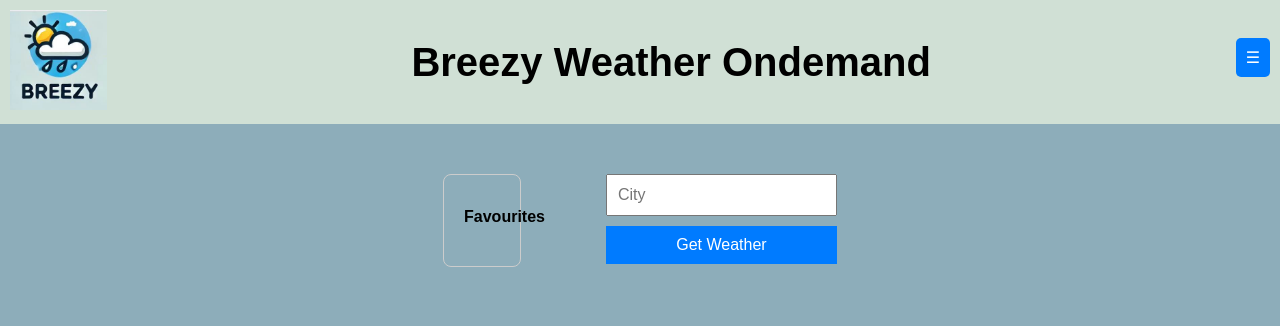
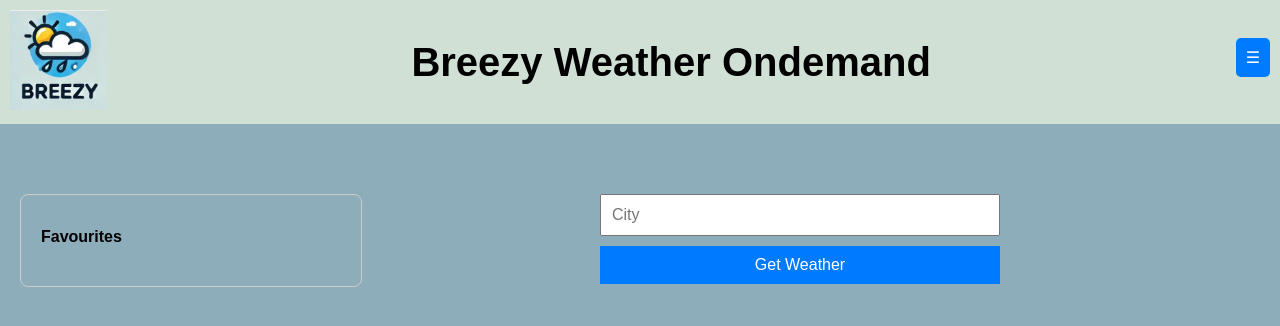
Before and after one commit to Rob-Baglow-9269/Breezy_app, a React (Create React App) app in the folder client/: page / in a window 1280 px wide. Shown: the top 326 px of the page. Built offline with nearby package versions, Linux system fonts and the light colour scheme; the HTML template or start-up script is replaced by a standard one.

Commit message:
fix 2 for favs

```diff
--- a/client/src/components/Weather/Favourites.css
+++ b/client/src/components/Weather/Favourites.css
@@ -1,8 +1,7 @@
 /* components/Weather/Favourites.css */
 .favourites-container {
-    width: 25%;
+    width: 100%;
     padding: 20px;
-    margin-right: 20px;
     border: 1px solid #ccc;
     border-radius: 8px;
     font-family: sans-serif;
--- a/client/src/components/Weather/WeatherDisplay.css
+++ b/client/src/components/Weather/WeatherDisplay.css
@@ -1,14 +1,32 @@
+/* components/Weather/WeatherDisplay.css */
 .weather-container {
   display: flex;
-  justify-content: center;
+  justify-content: space-between;
   align-items: flex-start;
   margin-top: 20px;
+  padding: 20px;
 }
 
 .favourites-wrapper {
+  flex: 1;
+  max-width: 300px; /* Adjust the width as needed */
   margin-right: 20px;
 }
 
 .weather-display {
+  flex: 2;
   text-align: center;
 }
+
+.weather-form {
+  margin-bottom: 20px; /* Space between form and weather info */
+}
+
+.weather-info {
+  margin-top: 20px; /* Space between form and weather info */
+}
+
+.weather-info button {
+  display: block;
+  margin: 10px auto; /* Center the Save button */
+}
--- a/client/src/components/Weather/WeatherDisplay.js
+++ b/client/src/components/Weather/WeatherDisplay.js
@@ -64,15 +64,13 @@ const WeatherDisplay = ({ isLoggedIn }) => {
         <form onSubmit={fetchWeather}>
           <input type="text" placeholder="City" value={city} onChange={(e) => setCity(e.target.value)} />
           <button type="submit">Get Weather</button>
-          {weather && (
-            <button type="button" onClick={saveFavourite}>Save</button>
-          )}
         </form>
         {weather && (
           <div className="weather-info">
             <h3>Weather in {weather.city}, {weather.country}</h3>
             <p>Temperature: {weather.temperature}°C</p>
             <p>Condition: {weather.condition}</p>
+            <button type="button" onClick={saveFavourite}>Save</button>
           </div>
         )}
       </div>
```
